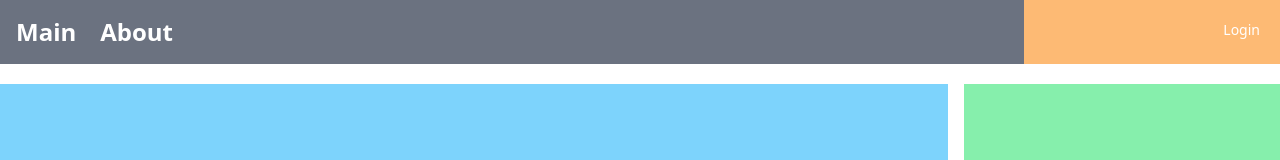
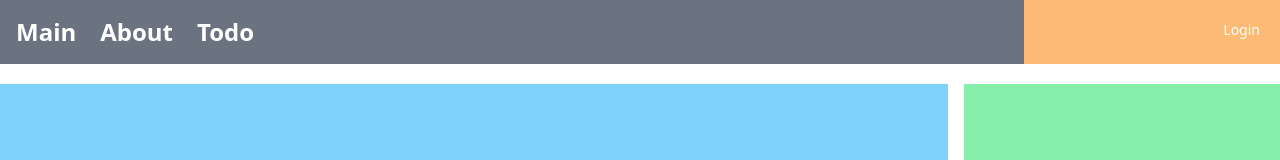
Before and after one commit to LGJ420/study1_front, a React (Create React App) app: page /about in a window 1280 px wide. Shown: the top 160 px of the page. Built offline with nearby package versions, Linux system fonts and the light colour scheme.

Commit message:
2.5.1 새로운 단위 기능과 라우팅

```diff
--- a/src/components/menus/BasicMenu.js
+++ b/src/components/menus/BasicMenu.js
@@ -13,6 +13,9 @@
                     <li className="pr-6 text-2xl">
                         <Link to={'/about'}>About</Link>
                     </li>
+                    <li className="pr-6 text-2xl">
+                        <Link to={'/todo/'}>Todo</Link>
+                    </li>
                 </ul>
             </div>
 
```
